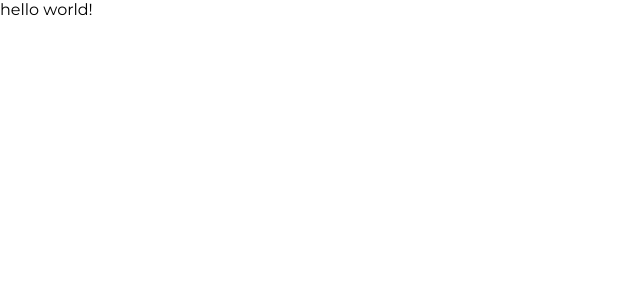
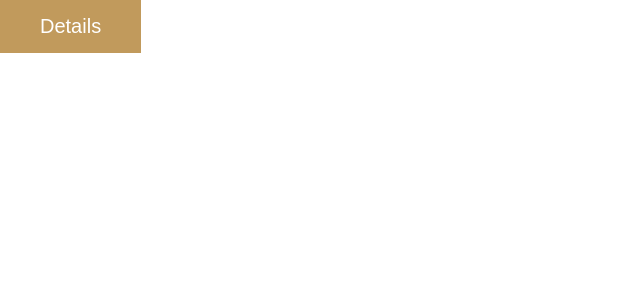
Before and after one commit to KSzostko/Simple-social, a React (Create React App) app: page / in a window 1280 px wide. Shown: the top 300 px of the page, without its empty margins (0-640 px from the left). Built offline with nearby package versions, Linux system fonts and the light colour scheme.

Commit message:
created Button component

```diff
--- a/src/App.js
+++ b/src/App.js
@@ -1,9 +1,10 @@
 import React from 'react';
+import Button from './components/Button';
 
 function App() {
     return (
         <div className="App">
-            hello world!
+            <Button>Details</Button>
         </div>
     );
 }
--- /dev/null
+++ b/src/components/Button.js
@@ -0,0 +1,22 @@
+import React from 'react';
+import styled from 'styled-components';
+
+const StyledButton = styled.button`
+    background-color: #e4bb7a;
+    padding: 15px 40px;
+    font-size: 1.25rem;
+    color: #fff;
+    border-style: none;
+    cursor: pointer;
+    transition: 0.25s;
+
+    &:hover {
+        background-color: rgba(187, 144, 75, 0.9);
+    }
+`;
+
+const Button = ({ children }) => (
+    <StyledButton>{children}</StyledButton>
+);
+
+export default Button;
```
